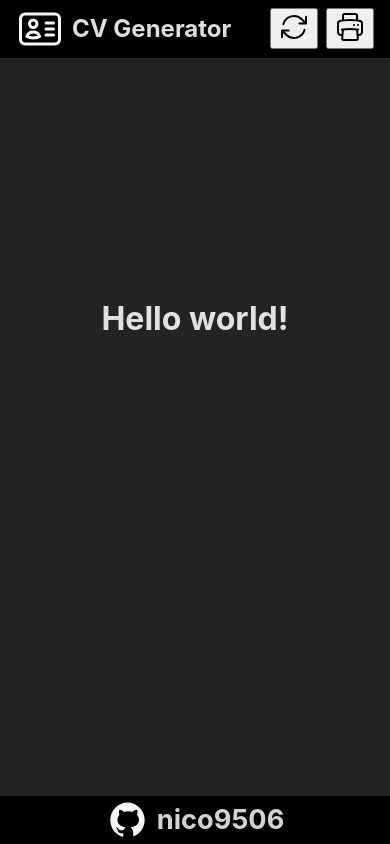
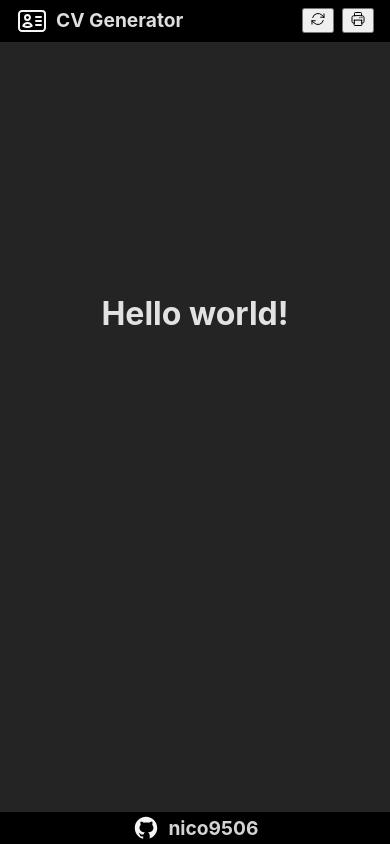
Before and after one commit to nico9506/TOP-cv-builder, a React (Vite) app: page / in a window 390 px wide. Built offline with nearby package versions, Linux system fonts and the light colour scheme.

Commit message:
feat: add responsive desing for mobiles

```diff
--- a/src/styles/Footer.css
+++ b/src/styles/Footer.css
@@ -34,3 +34,13 @@ a:hover {
   cursor: pointer;
   color: salmon;
 }
+
+@media only screen and (max-width: 600px) {
+  footer {
+    height: 2rem;
+  }
+
+  footer > a > h1 {
+    font-size: 1.2rem;
+  }
+}
--- a/src/styles/Navbar.css
+++ b/src/styles/Navbar.css
@@ -3,14 +3,38 @@
   height: 3rem;
   padding: 0.3rem 1rem;
   display: grid;
-  grid-template: 3rem / 3rem 1fr 3rem 3rem;
+  grid-template: 3rem / auto 1fr auto auto;
   gap: 0.5rem;
   /*justify-items: center;*/
   align-items: center;
   background-color: black;
 }
 
+.navbar > button {
+  width: 3rem;
+}
+
 .logoIcon {
   filter: brightness(0) saturate(100%) invert(100%) sepia(0%) saturate(7460%)
     hue-rotate(350deg) brightness(97%) contrast(99%);
+  width: 3rem;
 }
+
+@media only screen and (max-width: 600px) {
+  .appName {
+    font-size: 1.2rem;
+  }
+
+  .navbar {
+    height: 2rem;
+    grid-template: 2rem / auto 1fr auto auto;
+  }
+
+  .navbar > button {
+    width: 2rem;
+  }
+
+  .logoIcon {
+    width: 2rem;
+  }
+}
```
